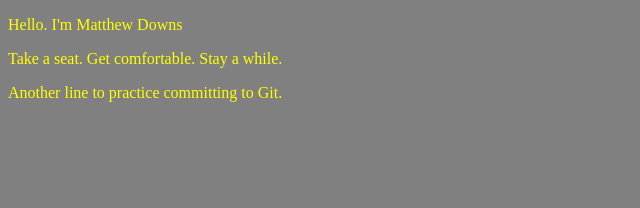
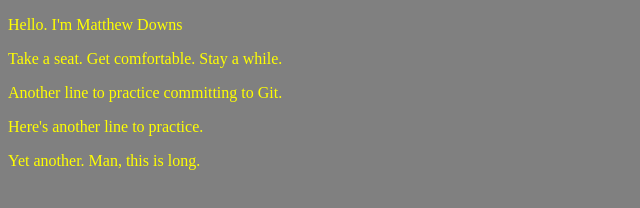
Before and after one commit to mwdowns/MyPage, a plain HTML site: page index.html in a window 1280 px wide. Shown: the whole page, without its empty margins (0-640 px from the left). Drawn offline with Linux system fonts and the light colour scheme.

Commit message:
Another line

```diff
--- a/index.html
+++ b/index.html
@@ -9,5 +9,7 @@
     <p>Hello. I'm Matthew Downs</p>
     <p>Take a seat. Get comfortable. Stay a while.</p>
     <p>Another line to practice committing to Git.</p>
+    <p>Here's another line to practice.</p>
+    <p>Yet another. Man, this is long.</p>
   </body>
 </html>
```
